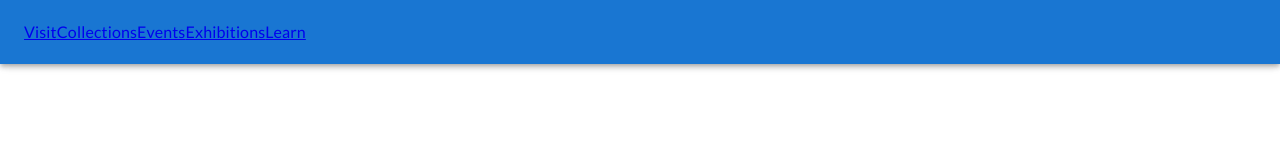
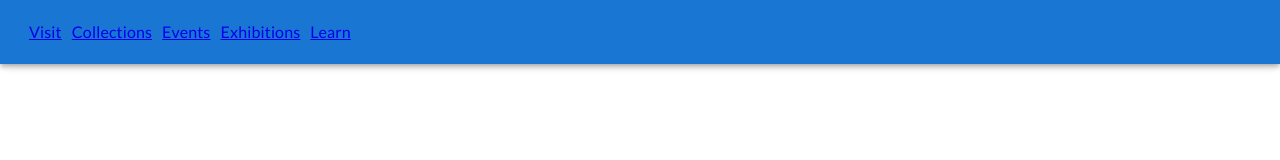
Before and after one commit to Azizkhuja/Exhibition, a React (Create React App) app: page / in a window 1280 px wide. Shown: the top 160 px of the page. Built offline with nearby package versions, Linux system fonts and the light colour scheme.

Commit message:
APP-04 Use styled comp with Link

```diff
--- a/src/components/Navbar/Navbar.tsx
+++ b/src/components/Navbar/Navbar.tsx
@@ -1,4 +1,5 @@
 import { Link } from "react-router-dom";
+import styled from "styled-components";
 import {
   AppBar,
   Toolbar,
@@ -32,11 +33,11 @@ function Navbar(props: Props) {
       <HideOnScroll {...props}>
         <AppBar>
           <Toolbar>
-            <Link to={"/visit"}>Visit</Link>
-            <Link to={"/collections"}>Collections</Link>
-            <Link to={"/events"}>Events</Link>
-            <Link to={"/exhibitions"}>Exhibitions</Link>
-            <Link to={"/learn"}>Learn</Link>
+            <LinkStyled to={"/visit"}>Visit</LinkStyled>
+            <LinkStyled to={"/collections"}>Collections</LinkStyled>
+            <LinkStyled to={"/events"}>Events</LinkStyled>
+            <LinkStyled to={"/exhibitions"}>Exhibitions</LinkStyled>
+            <LinkStyled to={"/learn"}>Learn</LinkStyled>
           </Toolbar>
         </AppBar>
       </HideOnScroll>
@@ -45,4 +46,9 @@ function Navbar(props: Props) {
   );
 }
 
+const LinkStyled = styled(Link)`
+  margin-right: 5px;
+  margin-left: 5px;
+`;
+
 export default Navbar;
```
